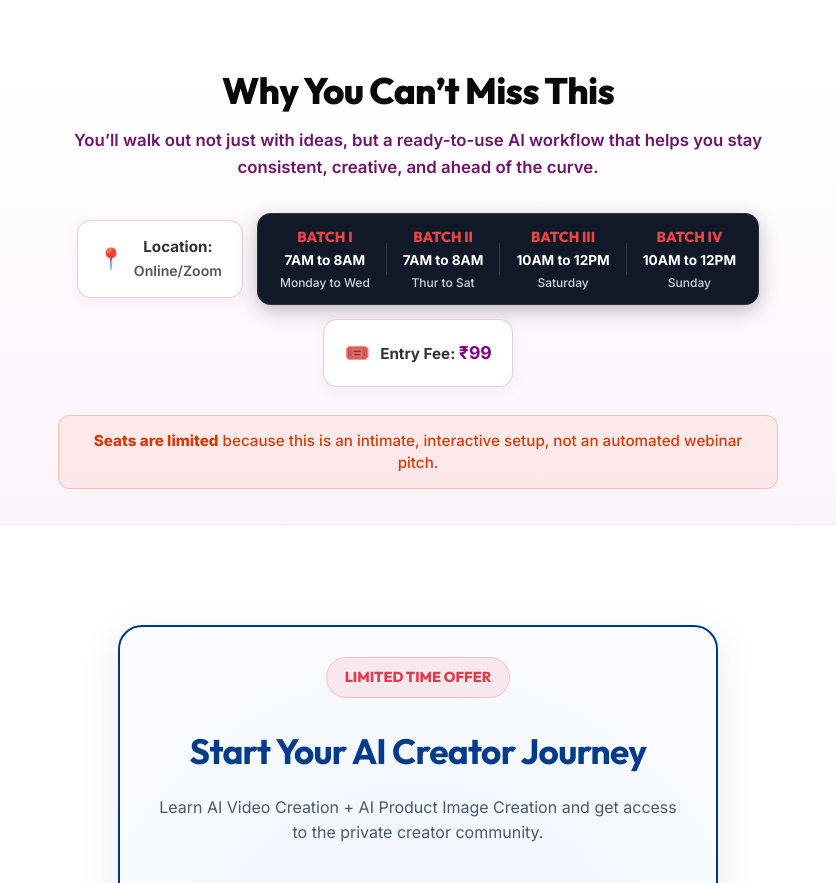
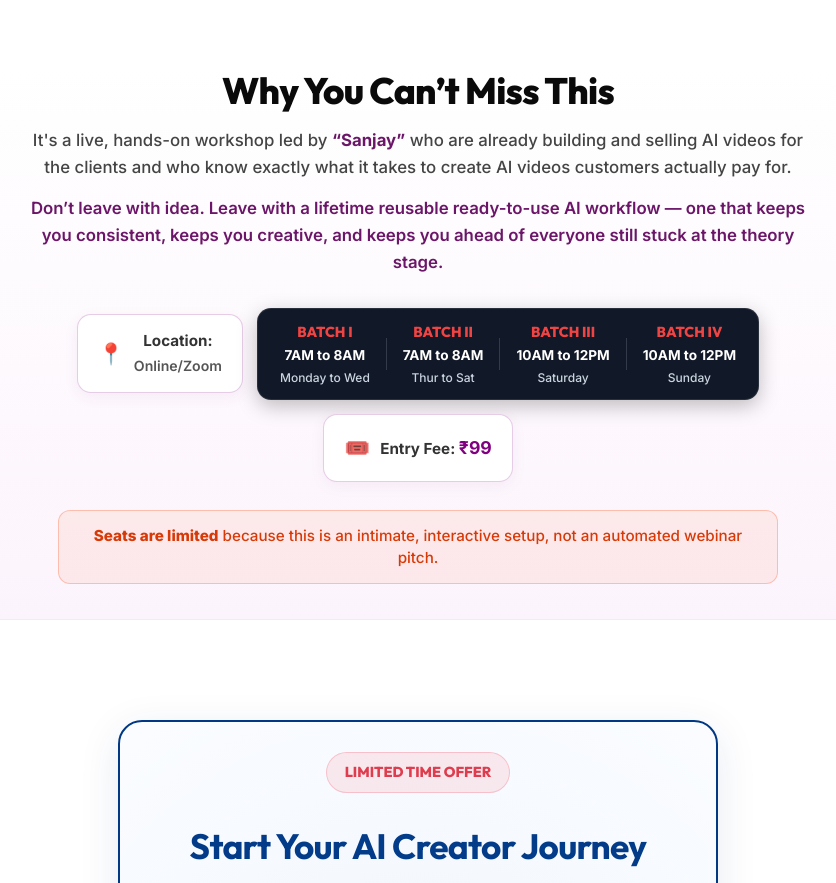
Before and after one commit to skkhan3050/Jaysandigital-AI-Corse, a plain HTML site: page index.html in a window 1280 px wide. Shown: the part 9180-10063 px from the top of the page, without its empty margins (222-1058 px from the left). Drawn offline with Linux system fonts and the light colour scheme.

Commit message:
Update workshop description and mentor info in batch section

```diff
--- a/index.html
+++ b/index.html
@@ -709,9 +709,14 @@
         </h2>
 
         <!-- Description Paragraphs -->
-        <p style="font-family: 'Inter', sans-serif; font-size: 1.05rem; color: #6B1668; line-height: 1.6; max-width: 780px; margin: 0 auto 32px auto; font-weight: 600;">
-          You’ll walk out not just with ideas, but a ready-to-use AI workflow that helps you stay consistent, creative, and ahead of the curve.
-        </p>
+        <div style="max-width: 800px; margin: 0 auto 32px auto; display: flex; flex-direction: column; gap: 14px;">
+          <p style="font-family: 'Inter', sans-serif; font-size: 1.05rem; color: #444444; line-height: 1.6; margin: 0; font-weight: 500;">
+            It's a live, hands-on workshop led by <strong style="color: #6B1668; font-weight: 700;">“Sanjay”</strong> who are already building and selling AI videos for the clients and who know exactly what it takes to create AI videos customers actually pay for.
+          </p>
+          <p style="font-family: 'Inter', sans-serif; font-size: 1.05rem; color: #6B1668; line-height: 1.6; margin: 0; font-weight: 600;">
+            Don’t leave with idea. Leave with a lifetime reusable ready-to-use AI workflow — one that keeps you consistent, keeps you creative, and keeps you ahead of everyone still stuck at the theory stage.
+          </p>
+        </div>
 
         <!-- Event Detail Pills Grid with Middle Dark Batch Card -->
         <div id="batch-details-section" style="display: flex; align-items: center; justify-content: center; flex-wrap: wrap; gap: 14px; margin-bottom: 28px;">
```
